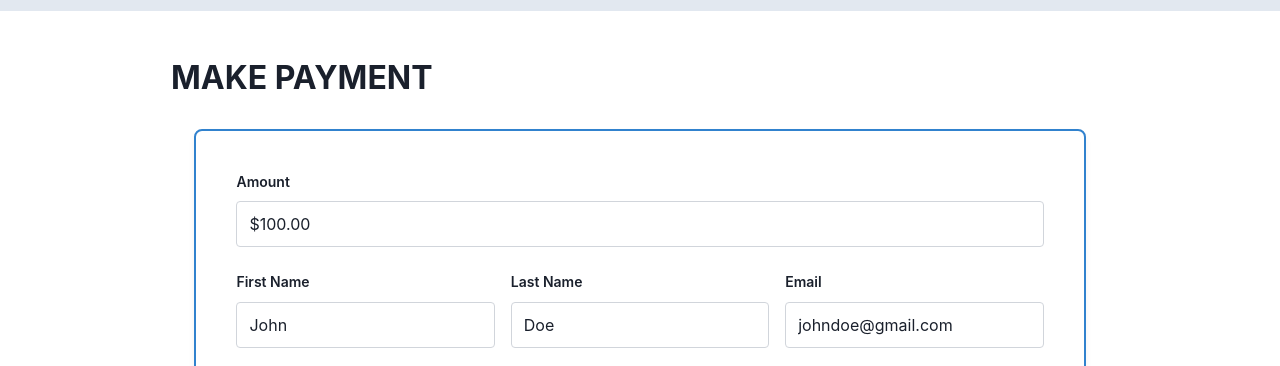
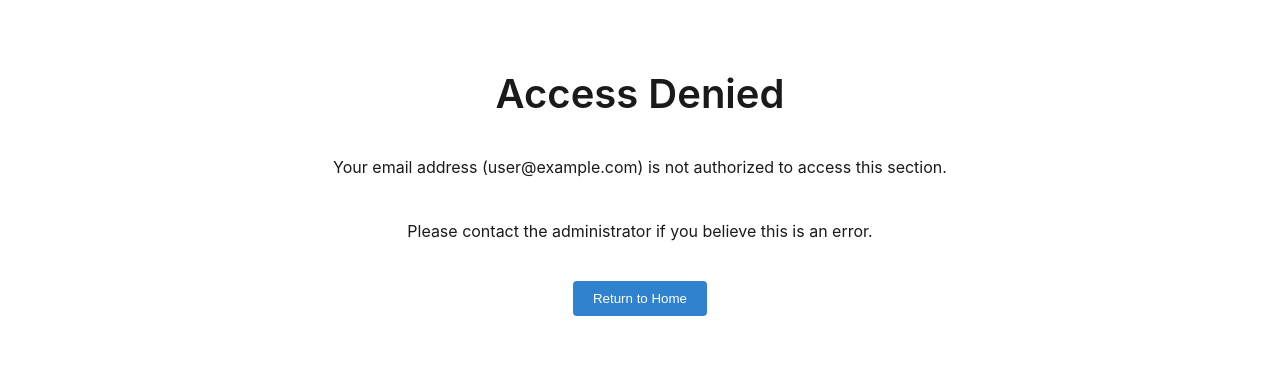
Before and after one commit to kevdihuynh/angle-lake, a React (Vite) app: page /payments in a window 1280 px wide. Shown: the part 207-573 px from the top of the page. Built offline with nearby package versions, Linux system fonts and the light colour scheme; no server answers; the database is empty; sample sign-in values are in the browser's storage.

Commit message:
adding auth

```diff
--- a/src/components/LoginPage.tsx
+++ b/src/components/LoginPage.tsx
@@ -26,7 +26,8 @@ const LoginPage: React.FC = () => {
       await sendMagicLink(email)
       setMessage(`A magic link has been sent to ${email}. Please check your email and click the link to sign in.`)
     } catch (error) {
-      setMessage('Error sending magic link. Please try again.')
+      const errorMessage = error instanceof Error ? error.message : 'Error sending magic link. Please try again.'
+      setMessage(errorMessage)
       console.error('Magic link error:', error)
     } finally {
       setLoading(false)
--- a/src/components/ProtectedRoute.tsx
+++ b/src/components/ProtectedRoute.tsx
@@ -1,6 +1,7 @@
 import React from 'react'
 import { Navigate } from 'react-router-dom'
 import { useAuth } from '../contexts/AuthContext'
+import { siteConfig } from '../config/siteConfig'
 
 interface ProtectedRouteProps {
   children: React.ReactNode
@@ -26,6 +27,43 @@ const ProtectedRoute: React.FC<ProtectedRouteProps> = ({ children }) => {
     return <Navigate to="/login" replace />
   }
 
+  // Check if user is authorized
+  const authorizedEmails = siteConfig.authorizedUsers.emails
+  const adminEmails = siteConfig.authorizedUsers.adminEmails
+  const allAuthorizedEmails = [...authorizedEmails, ...adminEmails]
+
+  if (!allAuthorizedEmails.includes(currentUser.email?.toLowerCase() || '')) {
+    return (
+      <div style={{
+        display: 'flex',
+        justifyContent: 'center',
+        alignItems: 'center',
+        height: '100vh',
+        flexDirection: 'column',
+        gap: '20px',
+        padding: '20px',
+        textAlign: 'center'
+      }}>
+        <h2>Access Denied</h2>
+        <p>Your email address ({currentUser.email}) is not authorized to access this section.</p>
+        <p>Please contact the administrator if you believe this is an error.</p>
+        <button
+          onClick={() => window.location.href = '/'}
+          style={{
+            padding: '10px 20px',
+            backgroundColor: '#3182ce',
+            color: 'white',
+            border: 'none',
+            borderRadius: '4px',
+            cursor: 'pointer'
+          }}
+        >
+          Return to Home
+        </button>
+      </div>
+    )
+  }
+
   return <>{children}</>
 }
 
--- a/src/config/siteConfig.ts
+++ b/src/config/siteConfig.ts
@@ -86,6 +86,12 @@ export interface SiteConfig {
   // Site Branding
   siteTitle: string
   siteSubtitle: string
+
+  // Authorization
+  authorizedUsers: {
+    emails: string[]
+    adminEmails: string[]
+  }
 
   // Navigation
   navigation: {
@@ -196,6 +202,24 @@ export const siteConfig: SiteConfig = {
   // Site Branding
   siteTitle: "ANGLE LAKE MANOR",
   siteSubtitle: "COMMUNITY CLUB",
+
+  // Authorization - Only these users can access payments and admin features
+  authorizedUsers: {
+    emails: [
+      'kevdiihuynh@gmail.com',
+      'member1@anglelakemanor.com',
+      'member2@anglelakemanor.com',
+      'anglelakemanor.dev@gmail.com'
+      // Add more member emails here
+    ],
+    adminEmails: [
+      'admin@anglelakemanor.com',
+      'treasurer@anglelakemanor.com',
+      'kevdiihuynh@gmail.com', // You can be an admin too
+      'anglelakemanor.dev@gmail.com'
+      // Add more admin emails here
+    ]
+  },
 
   // Navigation
   navigation: {
--- a/src/contexts/AuthContext.tsx
+++ b/src/contexts/AuthContext.tsx
@@ -8,6 +8,7 @@ import {
   signOut
 } from 'firebase/auth'
 import { auth } from '../config/firebase'
+import { siteConfig } from '../config/siteConfig'
 
 interface AuthContextType {
   currentUser: User | null
@@ -36,6 +37,15 @@ export const AuthProvider: React.FC<AuthProviderProps> = ({ children }) => {
   const [loading, setLoading] = useState(true)
 
   const sendMagicLink = async (email: string): Promise<void> => {
+    // Check if email is authorized
+    const authorizedEmails = siteConfig.authorizedUsers.emails
+    const adminEmails = siteConfig.authorizedUsers.adminEmails
+    const allAuthorizedEmails = [...authorizedEmails, ...adminEmails]
+
+    if (!allAuthorizedEmails.includes(email.toLowerCase())) {
+      throw new Error('This email address is not authorized to access the payments system. Please contact the administrator.')
+    }
+
     const actionCodeSettings = {
       // URL you want to redirect back to after the user clicks the link
       url: `${window.location.origin}/auth/callback`,
```
